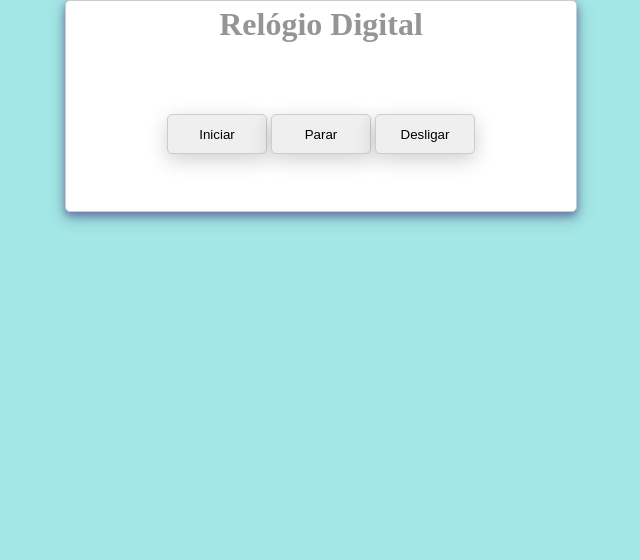
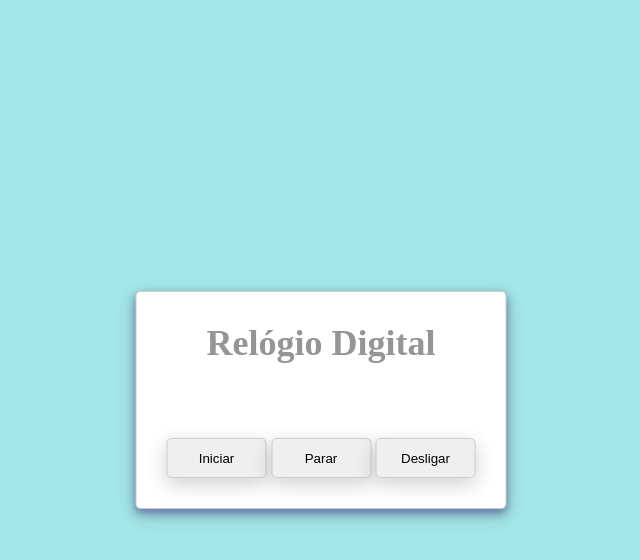
Before and after one commit to MayzaAlv/AceleraPleno-FrontEnd, a plain HTML site: page aula03/index.html in a window 1280 px wide. Shown: the whole page, without its empty margins (319-959 px from the left). Drawn offline with Linux system fonts and the light colour scheme.

Commit message:
arrumando css

```diff
--- a/aula03/style.css
+++ b/aula03/style.css
@@ -1,8 +1,12 @@
 body {
-    padding: 0;
-    margin: 0;
-    background-color: rgb(164, 231, 231);
-  }
+  font-size: large;
+  padding: 10%;
+  margin: 0;
+  background-color: rgb(164, 231, 231);
+  min-height: 100vh;
+  display: grid;
+  place-items: center;
+}
 
  h1 {
     text-align: center;
@@ -12,15 +16,17 @@
 
 .container {
   background-color: white;
-  max-width: 500px;
-  height: 200px;
+  max-width: 75%;
   border: 1px solid #ccc;
   box-shadow: 0 4px 8px 0 #6576aa, 0 6px 20px 0 rgba(0, 0, 0, 0.19);
   border-radius: 5px;
-  padding: 5px;
+  padding: 30px;
   text-align: center;
-  margin-left: auto;
-  margin-right: auto;
+  position: absolute;
+  top: 50%;
+  left: 50%;
+  transform: translate(-50%, -50%);
+  overflow: hidden;
 }
 
 #contador {
```
